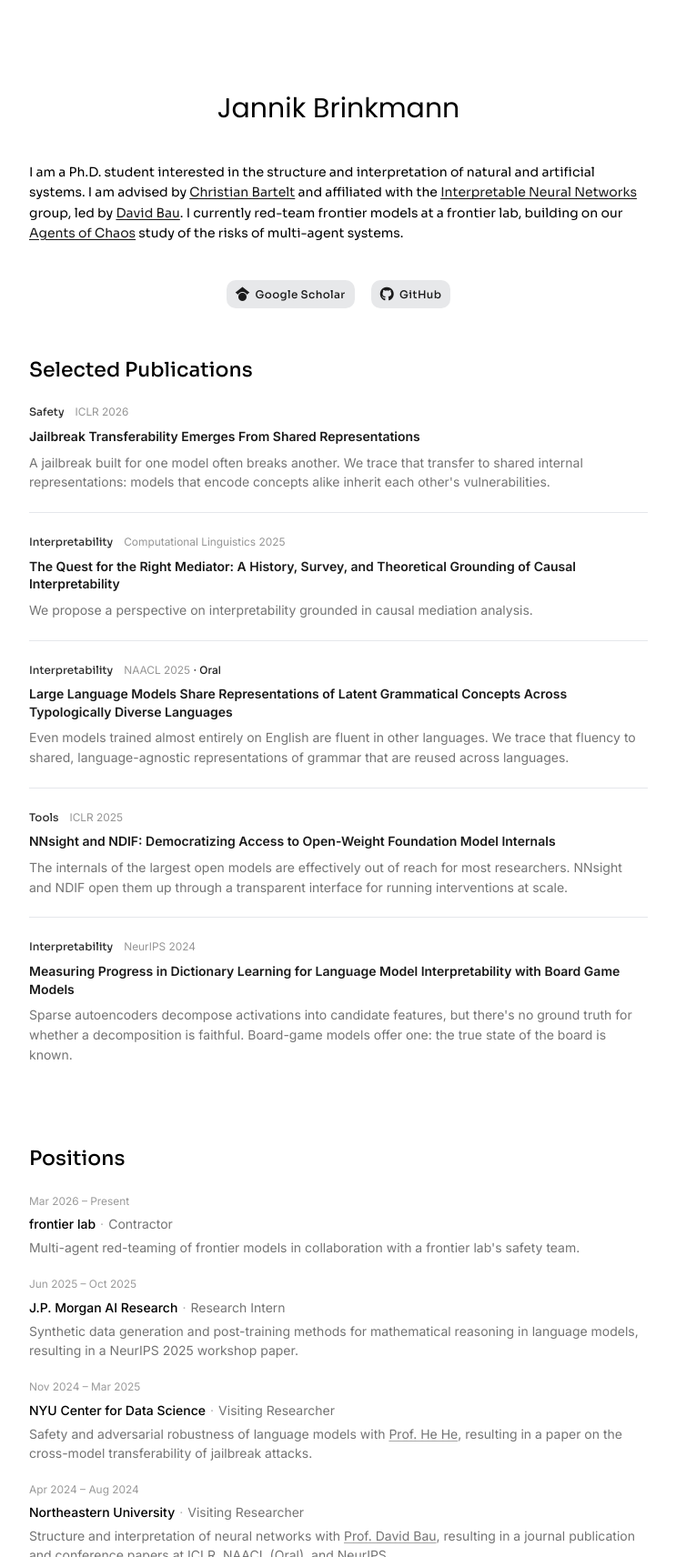
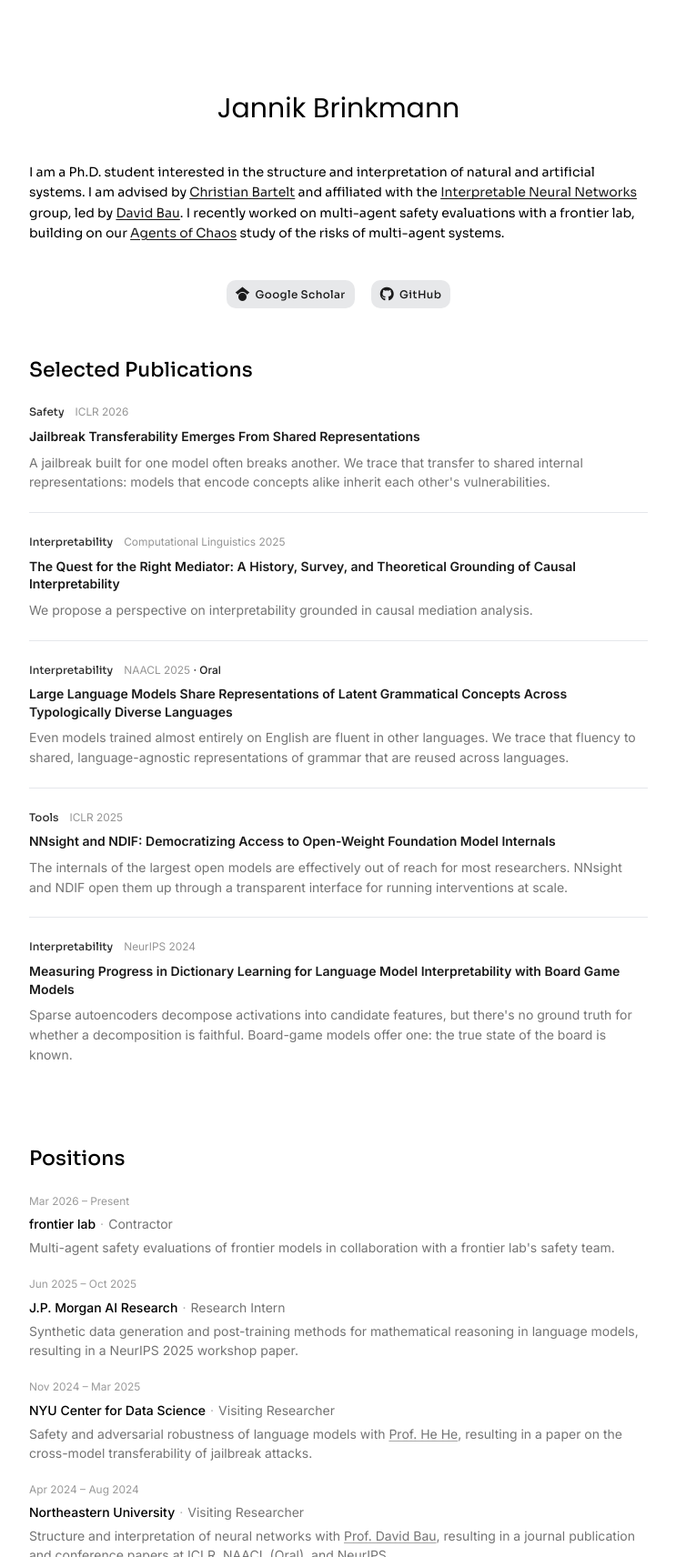
Before and after one commit to jannik-brinkmann/jannik-brinkmann.github.io, a plain HTML site: page index.html in a window 1280 px wide. Shown: the top 1712 px of the page at 91% size, without its empty margins (268-1011 px from the left). Drawn offline with Linux system fonts and the light colour scheme; some icons are missing.

Commit message:
Update frontier lab safety work wording

```diff
--- a/index.html
+++ b/index.html
@@ -21,7 +21,7 @@
       <h1>Jannik Brinkmann</h1>
       <div class="abstract">
         <p class="bio-flex-thesis">
-          I am a Ph.D. student interested in the structure and interpretation of natural and artificial systems. I am advised by <a href="https://scholar.google.com/citations?user=9FcF1gwAAAAJ&hl=de">Christian Bartelt</a> and affiliated with the <a href="https://baulab.info">Interpretable Neural Networks</a> group, led by <a href="https://scholar.google.com/citations?user=CYI6cKgAAAAJ&hl=en">David Bau</a>. I currently red-team frontier models at a frontier lab, building on our <a href="https://agentsofchaos.baulab.info">Agents of Chaos</a> study of the risks of multi-agent systems.
+          I am a Ph.D. student interested in the structure and interpretation of natural and artificial systems. I am advised by <a href="https://scholar.google.com/citations?user=9FcF1gwAAAAJ&hl=de">Christian Bartelt</a> and affiliated with the <a href="https://baulab.info">Interpretable Neural Networks</a> group, led by <a href="https://scholar.google.com/citations?user=CYI6cKgAAAAJ&hl=en">David Bau</a>. I recently worked on multi-agent safety evaluations with a frontier lab, building on our <a href="https://agentsofchaos.baulab.info">Agents of Chaos</a> study of the risks of multi-agent systems.
         </p>
         <div class="profile-links">
           <a href="https://scholar.google.com/citations?user=YtdTeaMAAAAJ&hl=en" class="button pill"><i class="fab fa-google-scholar"></i> Google Scholar</a>
@@ -147,7 +147,7 @@
     <section aria-labelledby="positions-heading">
       <h2 id="positions-heading">Positions</h2>
       <div class="exp-list">
-        <div class="exp-item"><div class="exp-date">Mar 2026 – Present</div><div class="exp-head"><span class="exp-org">frontier lab</span><span class="exp-role">Contractor</span></div><div class="exp-description">Multi-agent red-teaming of frontier models in collaboration with a frontier lab's safety team.</div></div>
+        <div class="exp-item"><div class="exp-date">Mar 2026 – Present</div><div class="exp-head"><span class="exp-org">frontier lab</span><span class="exp-role">Contractor</span></div><div class="exp-description">Multi-agent safety evaluations of frontier models in collaboration with a frontier lab's safety team.</div></div>
         <div class="exp-item"><div class="exp-date">Jun 2025 – Oct 2025</div><div class="exp-head"><span class="exp-org">J.P. Morgan AI Research</span><span class="exp-role">Research Intern</span></div><div class="exp-description">Synthetic data generation and post-training methods for mathematical reasoning in language models, resulting in a NeurIPS 2025 workshop paper.</div></div>
         <div class="exp-item"><div class="exp-date">Nov 2024 – Mar 2025</div><div class="exp-head"><span class="exp-org">NYU Center for Data Science</span><span class="exp-role">Visiting Researcher</span></div><div class="exp-description">Safety and adversarial robustness of language models with <a href="https://hhexiy.github.io/">Prof. He He</a>, resulting in a paper on the cross-model transferability of jailbreak attacks.</div></div>
         <div class="exp-item"><div class="exp-date">Apr 2024 – Aug 2024</div><div class="exp-head"><span class="exp-org">Northeastern University</span><span class="exp-role">Visiting Researcher</span></div><div class="exp-description">Structure and interpretation of neural networks with <a href="https://baulab.info">Prof. David Bau</a>, resulting in a journal publication and conference papers at ICLR, NAACL (Oral), and NeurIPS.</div></div>
```
